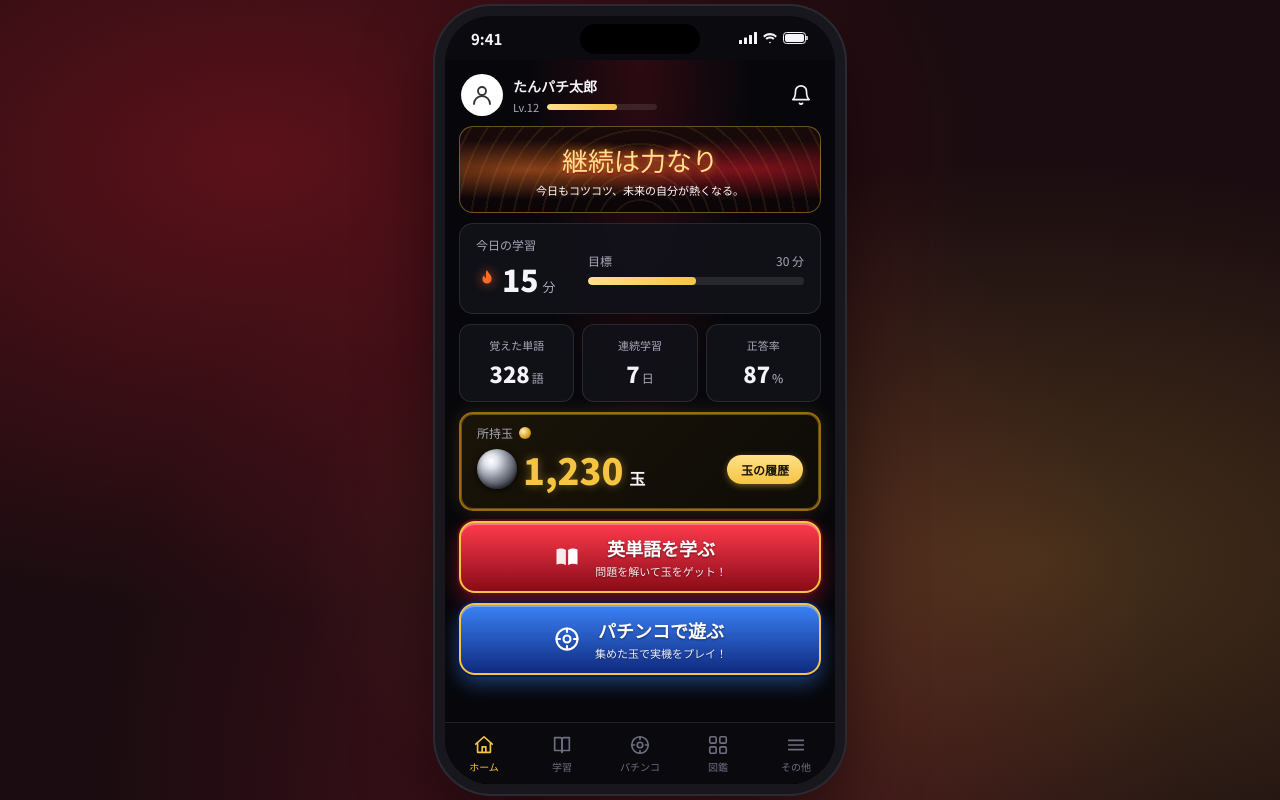
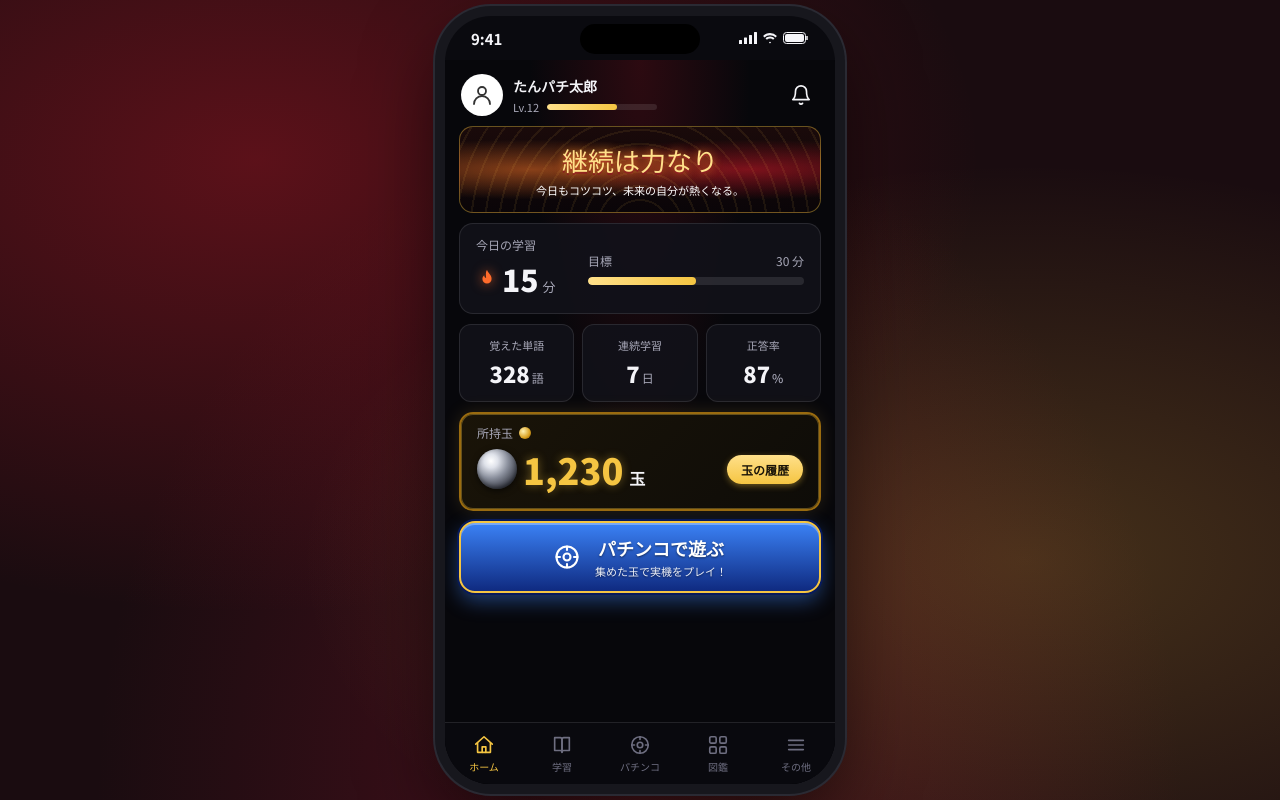
Before and after one commit to cloud0327/Pachinko_learning, a React (Vite) app in the folder tanpachi-app/: page /#/home in a window 1280 px wide. Built offline with nearby package versions, Linux system fonts and the light colour scheme; a web font is replaced by a local one.

Commit message:
Remove duplicate home learning entry

```diff
--- a/tanpachi-app/src/pages/Home/Home.tsx
+++ b/tanpachi-app/src/pages/Home/Home.tsx
@@ -1,5 +1,5 @@
 import { Link, useNavigate } from "react-router-dom";
-import { Bell, BookOpen, Flame, Pachinko, User } from "../../components/Icons";
+import { Bell, Flame, Pachinko, User } from "../../components/Icons";
 import { TabBar } from "../../components/TabBar";
 import { accuracy, useApp } from "../../store/AppContext";
 import { BallCounter } from "../../components/BallCounter";
@@ -96,15 +96,6 @@ export function Home() {
           </div>
         </section>
 
-        <button className="btn-cta home-cta" onClick={() => navigate("/learn")}>
-          <span className="cta-row">
-            <BookOpen size={28} />
-            <span>
-              英単語を学ぶ
-              <span className="sub">問題を解いて玉をゲット！</span>
-            </span>
-          </span>
-        </button>
         <button className="btn-cta blue home-cta" onClick={() => navigate("/pachinko")}>
           <span className="cta-row">
             <Pachinko size={28} />
```
